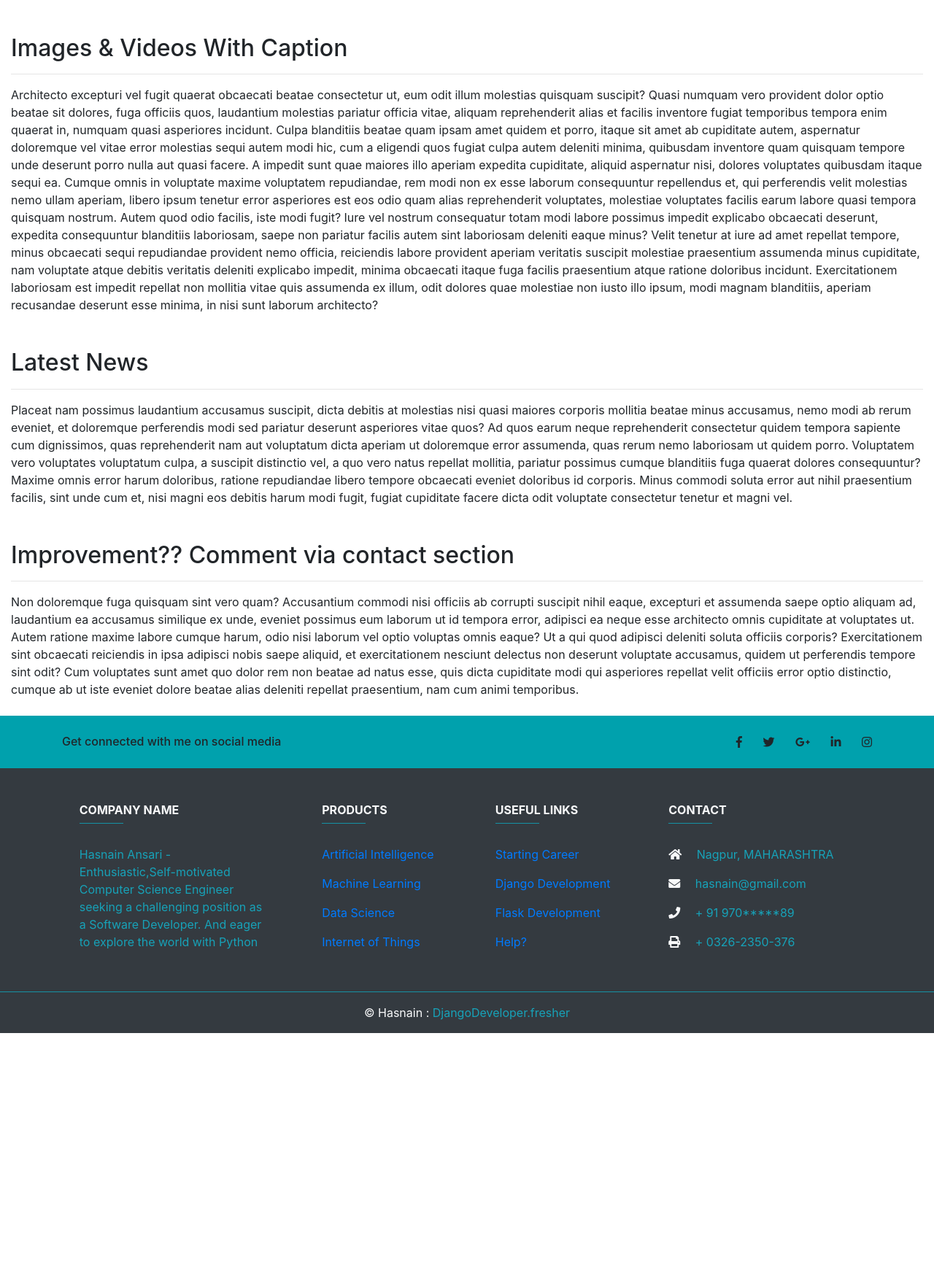
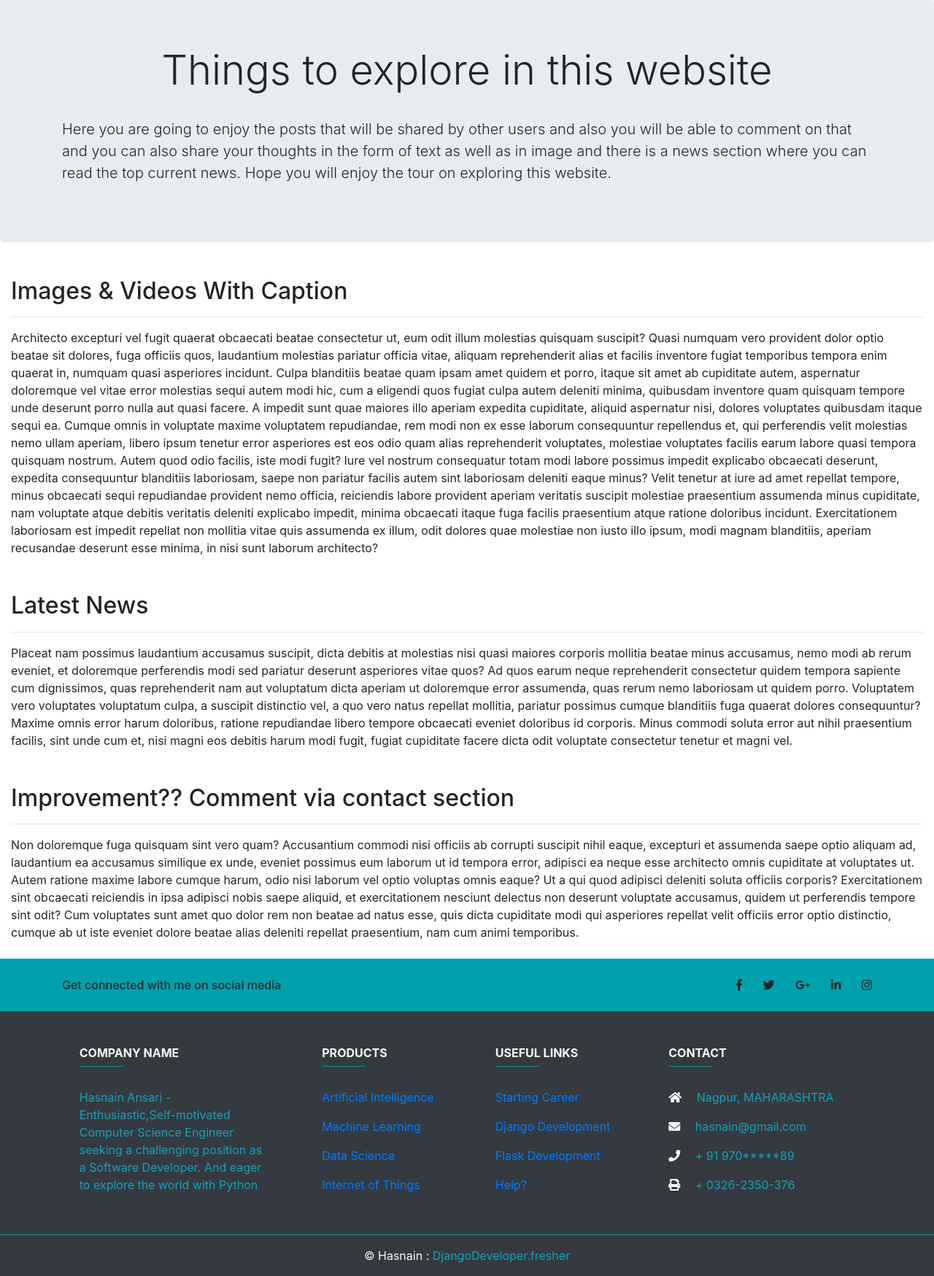
Before and after one commit to Hasnain-4/FbPost, a Django app: page / in a window 1280 px wide. Shown: the part 1078-2827 px from the top of the page at 73% size. Before the commit the page ends 2494 px from the top, so only its background shows below. Run offline with Django 3.2, Linux system fonts and the light colour scheme; some libraries are stand-ins or nearby versions.

Commit message:
Things to explore with news aggregator

```diff
--- a/templates/home.html
+++ b/templates/home.html
@@ -10,6 +10,7 @@
         <p class="h2 text-center">Let's explore this website</p>
 
 </div>
+
 <div class = "container-fluid pl-0 pr-0 mt-5">
 
         <div id="carouselExampleSlidesOnly" class="carousel slide" data-ride="carousel">
@@ -26,11 +27,21 @@
   </div>
 </div>
 </div>
+
+<div class="jumbotron">
+  <div class="container">
+    <h1 class="display-4 text-center">Things to explore in this website</h1><br>
+    <p class="lead">Here you are going to enjoy the posts that will be shared by other users and also you will be able to comment on that
+    and you can also share your thoughts in the form of text as well as in image and there is a news section where you can read the top current news. Hope you will enjoy the tour on exploring this website.</p>
+  </div>
+</div>
+
 <div class = "container-fluid mt-4">
 <p class="mt-5"><h2>Images & Videos With Caption</h2></p>
 <hr>
 <p class="mt-1">{% lorem 3 b random %}</p>
 </div>
+
 <div class = "container-fluid mt-4">
 <p class="mt-5"><h2>Latest News</h2></p>
 <hr>
```
